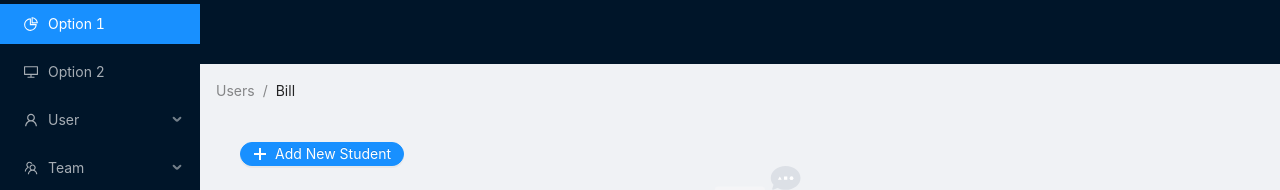
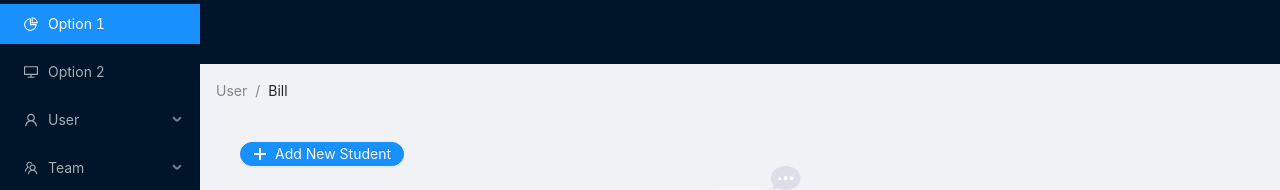
Before and after one commit to Jikjii/demo, a React (Create React App) app in the folder src/frontend/: page / in a window 1280 px wide. Shown: the top 190 px of the page. Built offline with nearby package versions, Linux system fonts and the light colour scheme; no server answers.

Commit message:
fix: misc

```diff
--- a/src/frontend/src/App.js
+++ b/src/frontend/src/App.js
@@ -220,7 +220,7 @@ function App() {
             <Header className="site-layout-background" style={{ padding: 0 }} />
             <Content style={{ margin: '0 16px' }}>
                 <Breadcrumb style={{ margin: '16px 0' }}>
-                    <Breadcrumb.Item>Users</Breadcrumb.Item>
+                    <Breadcrumb.Item>User</Breadcrumb.Item>
                     <Breadcrumb.Item>Bill</Breadcrumb.Item>
                 </Breadcrumb>
                 <div className="site-layout-background" style={{ padding: 24, minHeight: 360 }}>
```
